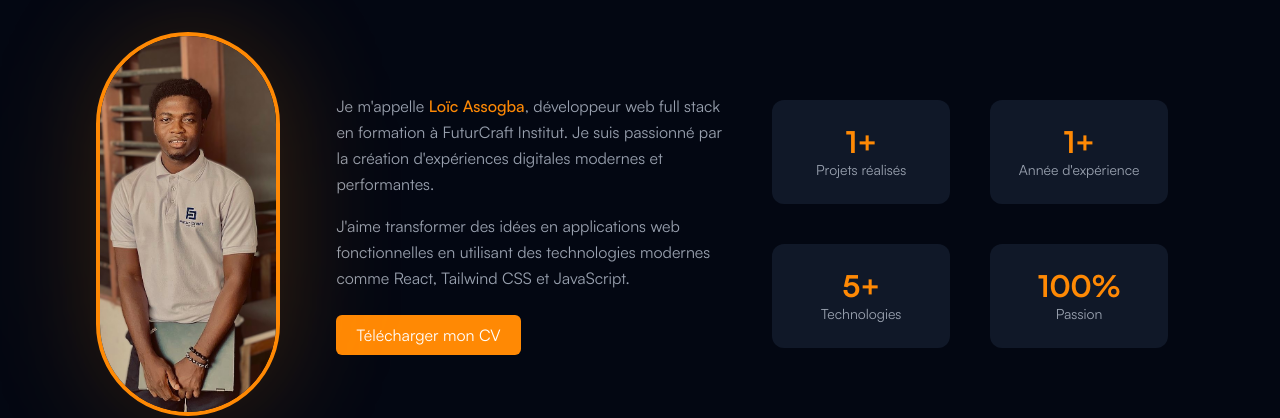
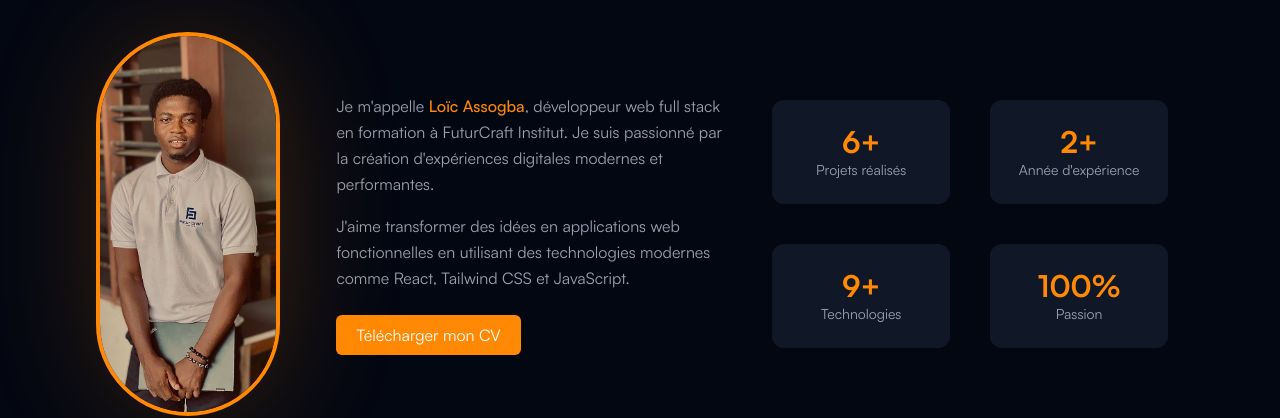
Before and after one commit to Loic-Assogba/my-portfolio, a React (Vite) app: page / in a window 1280 px wide. Shown: the part 960-1378 px from the top of the page. Built offline with nearby package versions, Linux system fonts and the light colour scheme.

Commit message:
Mis à jour du nombre des compétences

```diff
--- a/src/components/sections/A_propos.jsx
+++ b/src/components/sections/A_propos.jsx
@@ -76,7 +76,7 @@ export default function A_propos() {
                             <h3 className="text-2xl md:text-3xl font-bold text-orange-400">
                                 <Counter
                                     key={trigger ? 'on' : 'off'}
-                                    target={1}
+                                    target={6}
                                     trigger={trigger}
                                     suffix="+"
                                 />
@@ -90,7 +90,7 @@ export default function A_propos() {
                             <h3 className="text-2xl md:text-3xl font-bold text-orange-400">
                                 <Counter
                                     key={trigger ? 'on' : 'off'}
-                                    target={1}
+                                    target={2}
                                     trigger={trigger}
                                     suffix="+"
                                 />
@@ -104,7 +104,7 @@ export default function A_propos() {
                             <h3 className="text-2xl md:text-3xl font-bold text-orange-400">
                                 <Counter
                                     key={trigger ? 'on' : 'off'}
-                                    target={5}
+                                    target={9}
                                     trigger={trigger}
                                     suffix="+"
                                 />
```
